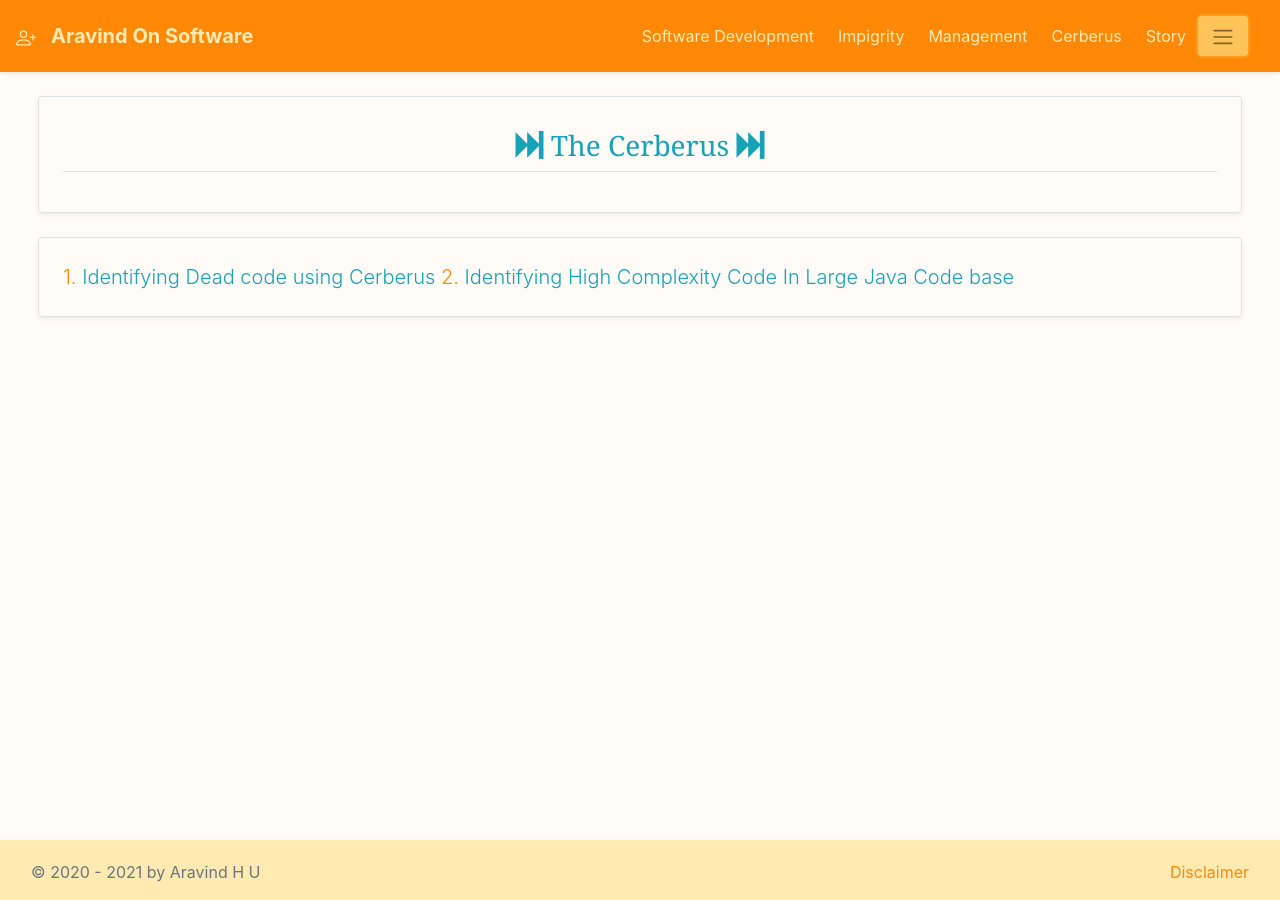
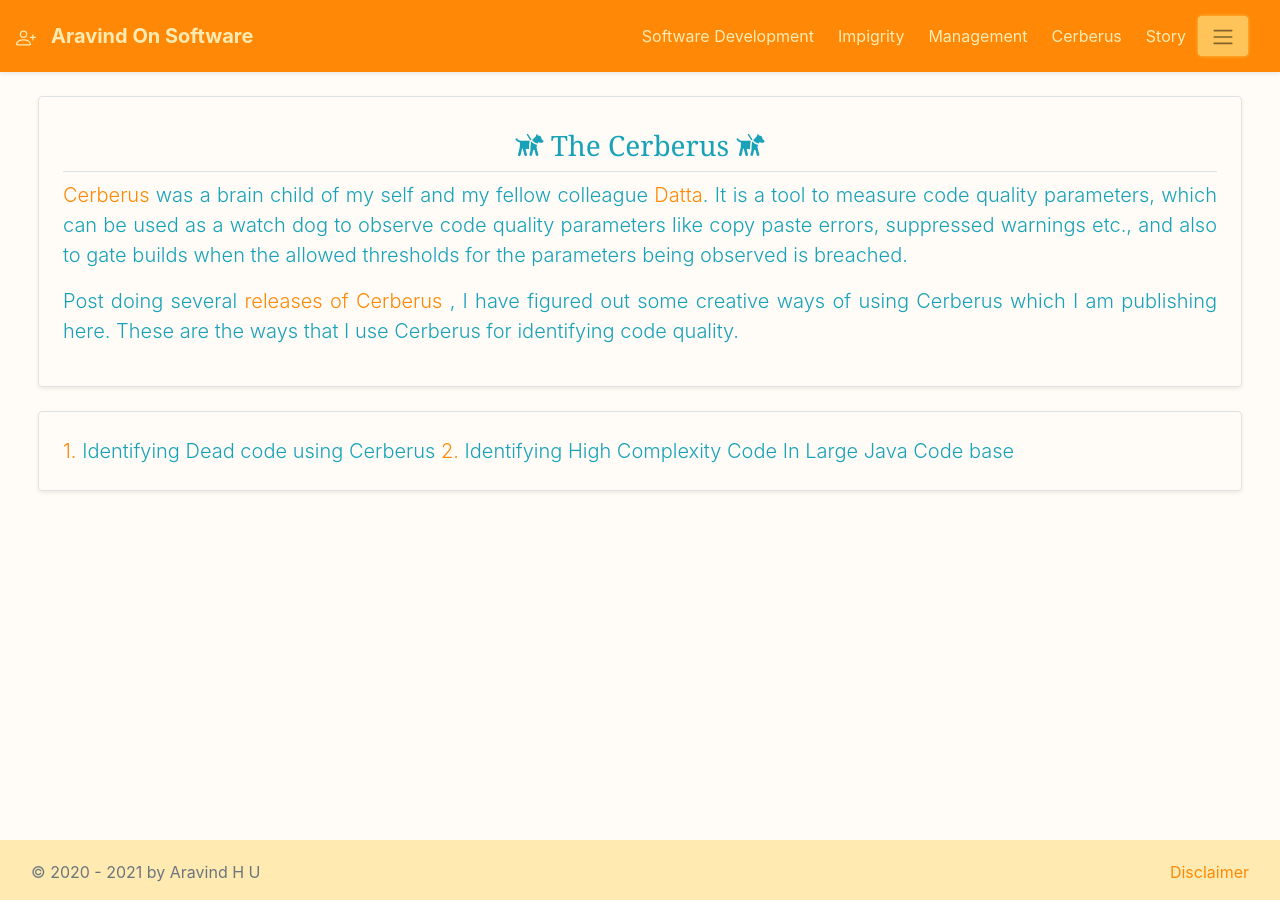
Before and after one commit to aravind666/aravind666.github.io, a Jekyll site: the page built from cerberus.html, in a window 1280 px wide. Built offline with Jekyll 4.4.1, drawn with Linux system fonts in a browser that asks for light colours.

Commit message:
Added Cerberus Header text

```diff
--- a/cerberus.html
+++ b/cerberus.html
@@ -13,9 +13,15 @@ at Philips Innovation Campus Bangalore."
     <div class="col">
         <div class="no-gutters border rounded mb-4 shadow-sm h-md-250">
             <div class="p-4">
-                <h3 class="p-2 border-bottom text-center"> <i class="el el-fast-forward"></i> The Cerberus <i class="el el-fast-forward"></i></h3>
+                <h3 class="p-2 border-bottom text-center"> <i class="el el-guidedog"></i> The Cerberus <i class="el el-guidedog"></i></h3>
                 <p class="lead text-justify">
-
+                    <a class="kesari-text" target="_blank" href="https://github.com/philips-software/cerberus">Cerberus</a> was a brain child of my self and my fellow colleague <a target="_blank" class="kesari-text" href="https://www.dsvellal.com/">Datta</a>.
+                    It is a tool to measure code quality parameters, which can be used as a watch dog to observe code quality parameters like copy paste errors,
+                    suppressed warnings etc., and also to gate builds when the allowed thresholds for the parameters being observed is breached.
+                </p>
+                <p class="lead text-justify">
+                    Post doing several <a class="kesari-text" target="_blank" href="https://github.com/philips-software/cerberus/releases"> releases of Cerberus </a>, I have figured out some creative ways of using Cerberus which I am publishing here.
+                    These are the ways that I use Cerberus for identifying code quality.
                 </p>
             </div>
         </div>
```
